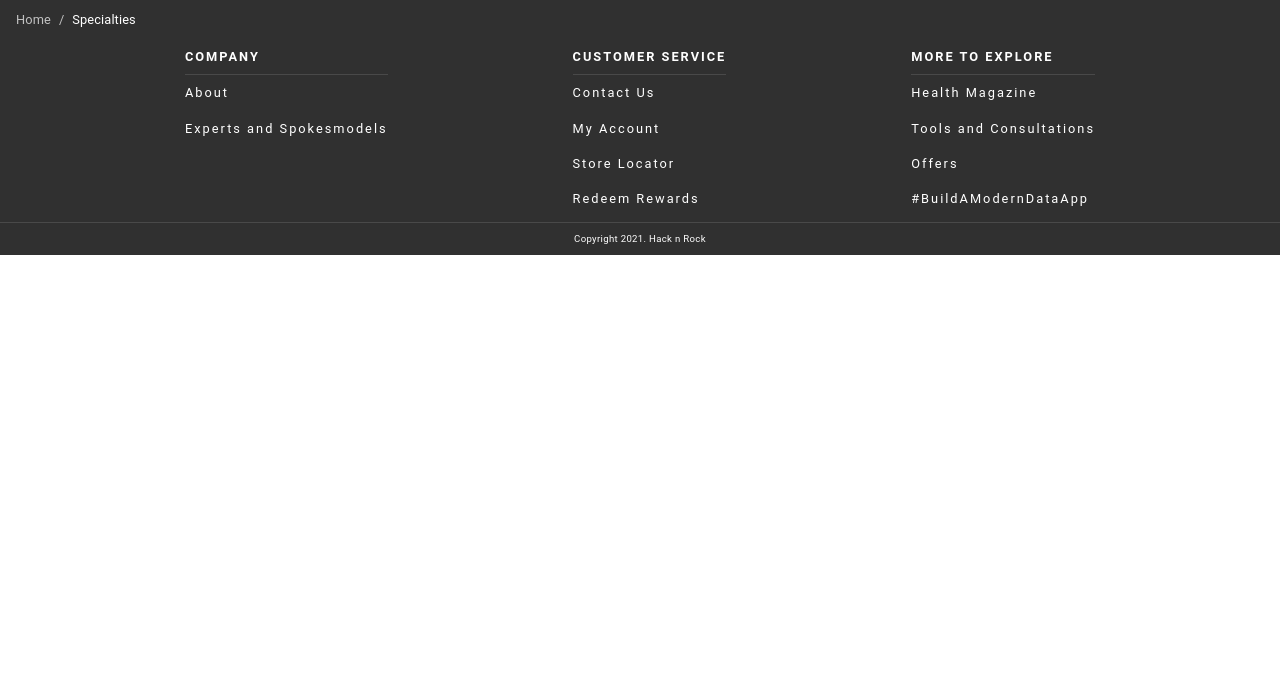
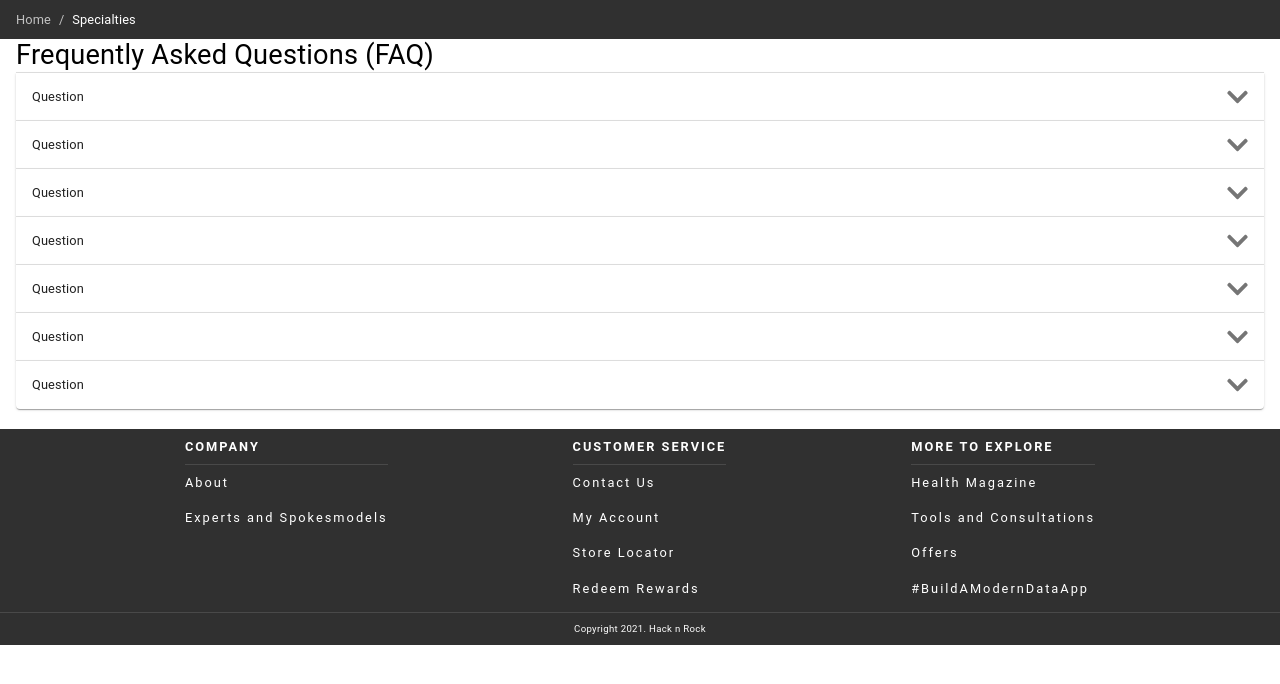
Before and after one commit to noob-coder-19/docCon, a React (Create React App) app in the folder client/: page / in a window 1280 px wide. Shown: the top 684 px of the page. Built offline with nearby package versions, Linux system fonts and the light colour scheme.

Commit message:
Added frequently asked questions

```diff
--- a/client/package.json
+++ b/client/package.json
@@ -3,6 +3,10 @@
   "version": "0.1.0",
   "private": true,
   "dependencies": {
+    "@fortawesome/fontawesome-svg-core": "^1.2.36",
+    "@fortawesome/free-brands-svg-icons": "^5.15.4",
+    "@fortawesome/free-solid-svg-icons": "^5.15.4",
+    "@fortawesome/react-fontawesome": "^0.1.15",
     "@material-ui/core": "^4.12.3",
     "@testing-library/jest-dom": "^5.14.1",
     "@testing-library/react": "^11.2.7",
--- /dev/null
+++ b/client/src/components/FAQ.js
@@ -0,0 +1,19 @@
+import { Box, Typography } from "@material-ui/core";
+import QA from "./QA";
+
+const FAQ = () => {
+  return (
+    <Box style={{ paddingLeft: 16, paddingRight: 16, marginBottom: 20 }}>
+      <Typography variant="h4">Frequently Asked Questions (FAQ)</Typography>
+      <QA></QA>
+      <QA></QA>
+      <QA></QA>
+      <QA></QA>
+      <QA></QA>
+      <QA></QA>
+      <QA></QA>
+    </Box>
+  );
+};
+
+export default FAQ;
--- /dev/null
+++ b/client/src/components/QA.js
@@ -0,0 +1,30 @@
+import { faChevronDown } from "@fortawesome/free-solid-svg-icons";
+import { FontAwesomeIcon } from "@fortawesome/react-fontawesome";
+import {
+  Accordion,
+  AccordionDetails,
+  AccordionSummary,
+  Typography,
+} from "@material-ui/core";
+
+const QA = () => {
+  return (
+    <Accordion>
+      <AccordionSummary
+        expandIcon={<FontAwesomeIcon icon={faChevronDown}></FontAwesomeIcon>}
+        aria-controls="panel1a-content"
+        id="panel1a-header"
+      >
+        <Typography>Question</Typography>
+      </AccordionSummary>
+      <AccordionDetails>
+        <Typography>
+          Lorem ipsum dolor sit amet, consectetur adipiscing elit. Suspendisse
+          malesuada lacus ex, sit amet blandit leo lobortis eget.
+        </Typography>
+      </AccordionDetails>
+    </Accordion>
+  );
+};
+
+export default QA;
--- a/client/src/pages/Home.js
+++ b/client/src/pages/Home.js
@@ -1,10 +1,12 @@
 import Footer from "../components/shared/Footer";
 import BreadcrumsTab from "../components/shared/BreadCrumsTab";
+import FAQ from "../components/FAQ";
 
 const Home = () => {
   return (
     <div>
       <BreadcrumsTab links={["Home", "Specialties"]}></BreadcrumsTab>
+      <FAQ></FAQ>
       <Footer></Footer>
     </div>
   );
```
Also changed, not shown: 1 other file (tests, documents, lock files or other folders).
